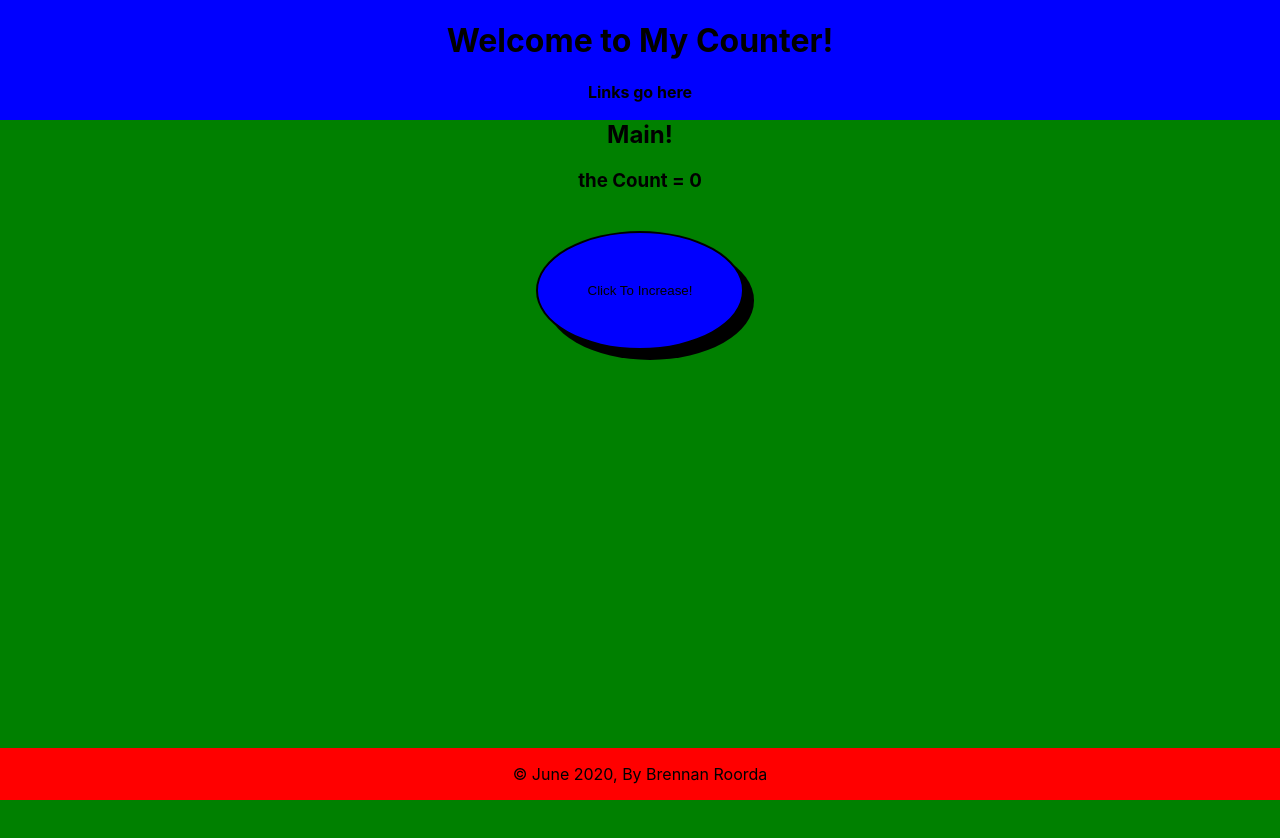
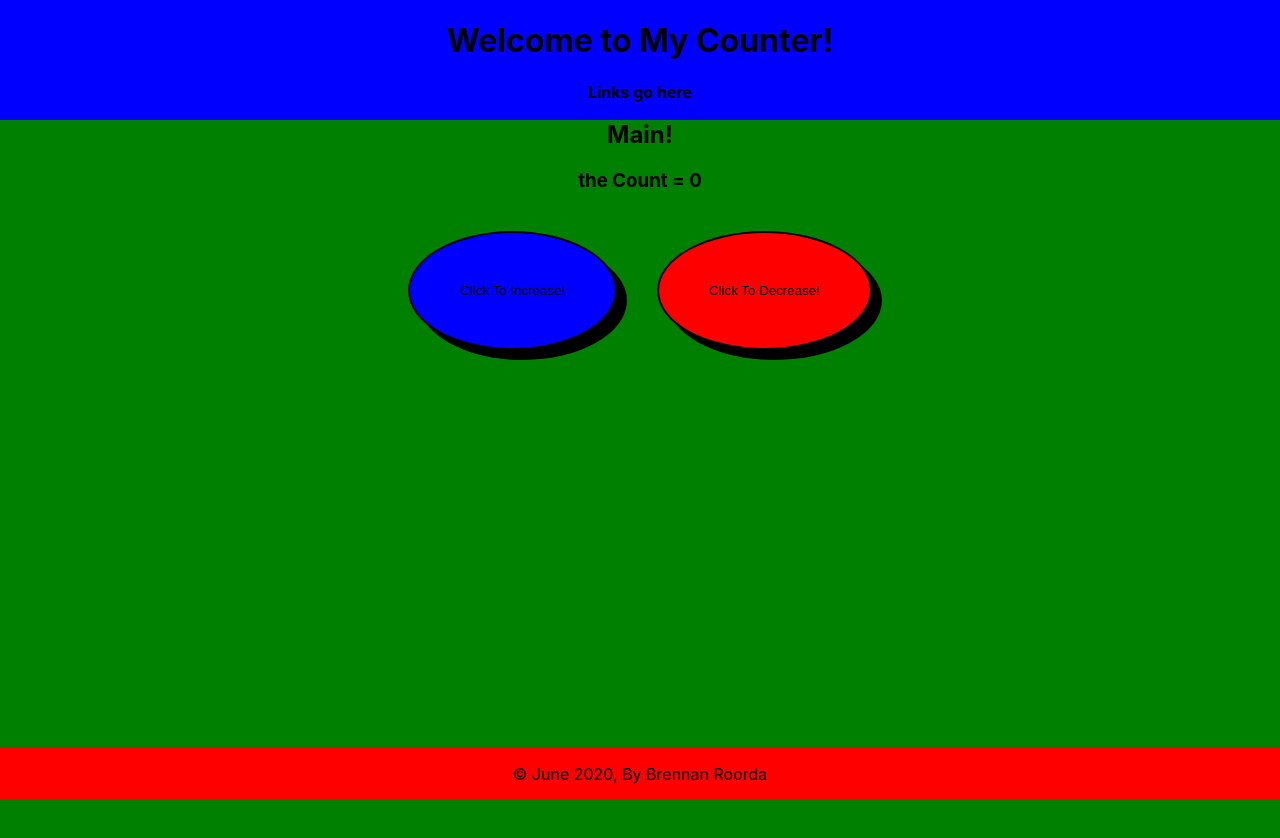
Before and after one commit to bproorda/ReactCounter, a React (Create React App) app in the folder counterapp/: page / in a window 1280 px wide. Shown: the top 838 px of the page. Built offline with nearby package versions, Linux system fonts and the light colour scheme.

Commit message:
added button for decrease

```diff
--- a/counterapp/src/Components/Header.scss
+++ b/counterapp/src/Components/Header.scss
@@ -5,4 +5,5 @@ header{
     top: 0;
     width: 100%;
     text-align: center;
+    border-bottom: 2px solid black;
 }
--- a/counterapp/src/Components/Main.js
+++ b/counterapp/src/Components/Main.js
@@ -21,15 +21,14 @@ IncreaseClick = (event) => {
 }
 
     render() {
-        // Re-rendering is automatic when state changes
-        // console.log('Rendering!', this.state );
-        // let passwordMessage = this.state.words.length > 10 ? 'Strong!' : 'Weak!';
+
 
         return (
           <main>
             <h2>Main!</h2>
         <h3>the Count = {this.state.count}</h3>
-        <button onClick={this.IncreaseClick}>Click To Increase!</button>
+        <button id="increase" onClick={this.IncreaseClick}>Click To Increase!</button>
+        <button id="decrease" onClick={this.DecreaseClick}>Click To Decrease!</button>
 
           </main>
         )
--- a/counterapp/src/Components/Main.scss
+++ b/counterapp/src/Components/Main.scss
@@ -13,4 +13,11 @@ main {
         border: 2px solid black;
         box-shadow: 10px 10px black;
     }
+    #decrease {
+        background-color: red;
+        margin-left: 20px;
+    }
+    #increase {
+        margin-right: 20px;
+    }
 }
```
